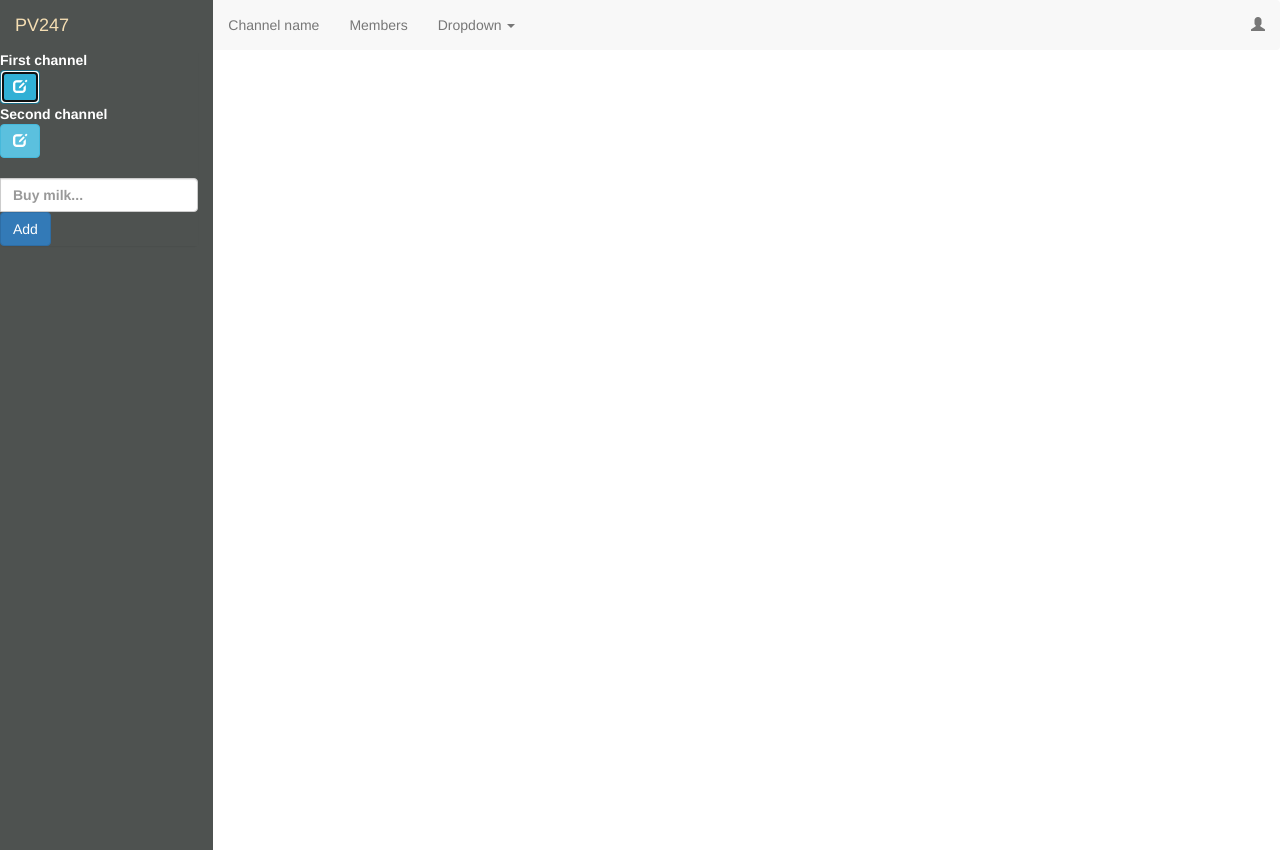
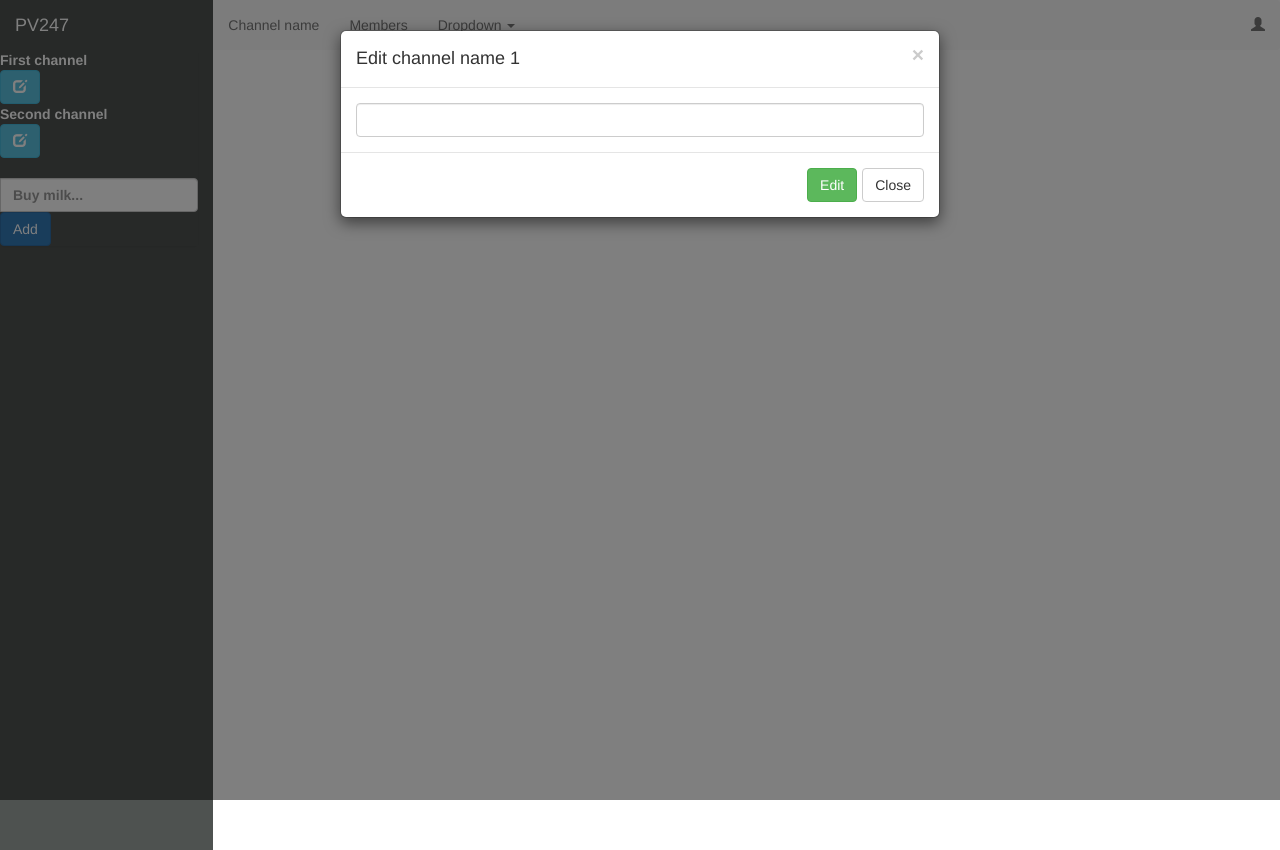
Before and after one commit to adamkral12/PV247, a React app: page / in a window 1280 px wide. Both pictures are taken after a click on the button 20 px from the left and 87 px from the top of the page. Built offline with nearby package versions, Linux system fonts and the light colour scheme.

Commit message:
send id when showing edit channel modal

```diff
--- a/src/App.tsx
+++ b/src/App.tsx
@@ -11,7 +11,9 @@ import {IChannel} from './Channels/models/IChannel';
 import * as Immutable from 'immutable';
 
 const initialState = {
-  channelList: { channels: Immutable.List<IChannel>(CHANNELS_DATA)}
+  channelList: {
+      channels: Immutable.List<IChannel>(CHANNELS_DATA),
+  }
 };
 
 console.log(initialState);
--- a/src/Channels/actions/actionCreators.ts
+++ b/src/Channels/actions/actionCreators.ts
@@ -2,7 +2,7 @@ import {
     CHANNEL_LIST_CHANNEL_UPDATE,
     CHANNEL_LIST_CHANNEL_CREATE,
     CHANNEL_LIST_CHANNEL_REMOVE,
-    CHANNEL_APP_SHOW_EDIT_CHANNEL
+    CHANNEL_APP_SHOW_EDIT_CHANNEL, CHANNEL_APP_HIDE_EDIT_CHANNEL
 } from '../constants/actionTypes';
 import { IChannelCustomData } from '../models/IChannelCustomData';
 import * as uuid from 'uuid';
@@ -31,6 +31,10 @@ export const removeChannel = (id: string): Action => ({
   }
 });
 
+export const hideEditChannel = (): Action => ({
+    type: CHANNEL_APP_HIDE_EDIT_CHANNEL,
+    payload: {}
+});
 
 export const showEditChannel = (id: string): Action => ({
     type: CHANNEL_APP_SHOW_EDIT_CHANNEL,
--- a/src/Channels/components/ChannelApp.tsx
+++ b/src/Channels/components/ChannelApp.tsx
@@ -5,9 +5,12 @@ import {Panel, Col} from 'react-bootstrap';
 import './ChannelWrapper.css';
 import {NewChannel} from './NewChannel';
 import {IChannel} from '../models/IChannel';
+import {EditChannelModalContainer} from "../containers/EditChannelModal";
+import {EditedChannels} from "../models/EditedChannels";
 
 export interface IChannelAppStateProps {
     readonly channels: Immutable.List<IChannel>;
+    readonly editedChannels: EditedChannels;
 }
 
 export interface IChannelAppDispatchProps {
@@ -15,6 +18,8 @@ export interface IChannelAppDispatchProps {
 }
 export class ChannelApp extends React.PureComponent<IChannelAppStateProps & IChannelAppDispatchProps> {
     render() {
+        console.log('edited');
+        console.log(this.props.editedChannels);
         return(
             <Col xs={2} className="channel-wrapper">
                 <Panel className="dark-back">
@@ -23,6 +28,9 @@ export class ChannelApp extends React.PureComponent<IChannelAppStateProps & ICha
                             channels={this.props.channels}
                         />
                         <NewChannel onAddChannel={this.props.onAddChannel}/>
+                        <EditChannelModalContainer
+                            id={this.props.editedChannels.editedChannelId}
+                        />
                     </Panel.Body>
                 </Panel>
             </Col>
--- a/src/Channels/components/EditChannelModal.tsx
+++ b/src/Channels/components/EditChannelModal.tsx
@@ -1,18 +1,23 @@
 import * as React from 'react';
 import {Modal, Button, FormControl} from 'react-bootstrap';
 import {IChannel} from "../models/IChannel";
+import {EditedChannels} from "../models/EditedChannels";
 
 export interface IEditChannelModalOwnProps {
-    id: string;
+    id: string | null;
 }
 
 // if channel is null, we are creating a new one
 export interface IEditChannelModalStateProps {
     readonly channel: IChannel | null;
-    readonly show: boolean;
+    readonly show: EditedChannels;
 }
 
-export class EditChannelModal extends React.PureComponent<IEditChannelModalStateProps & IEditChannelModalOwnProps> {
+export interface IEditChannelModalDispatchProps {
+    readonly hideEditChannel: () => void;
+}
+
+export class EditChannelModal extends React.PureComponent<IEditChannelModalStateProps & IEditChannelModalOwnProps & IEditChannelModalDispatchProps> {
     constructor(props) {
         super(props);
         this.state = {
@@ -36,11 +41,13 @@ export class EditChannelModal extends React.PureComponent<IEditChannelModalState
     };
 
     render() {
+        const { showEditChannelModal, editedChannelId } = this.props.show;
+        console.log(this.props.channel);
         return (
             <div>
-                <Modal show={this.props.show}>
+                <Modal show={showEditChannelModal} onHide={this.props.hideEditChannel}>
                     <Modal.Header closeButton>
-                        <Modal.Title>Edit channel name</Modal.Title>
+                        <Modal.Title>Edit channel name {editedChannelId}</Modal.Title>
                     </Modal.Header>
                     <Modal.Body>
                         <FormControl
@@ -56,7 +63,7 @@ export class EditChannelModal extends React.PureComponent<IEditChannelModalState
                                 // disabled={this.state.isSubmitLoading}
                                 // onClick={this.state.isSubmitLoading ? null : this.onSubmit}
                         >Edit</Button>
-                        {/*<Button onClick={this.props.onClose}>Close</Button>*/}
+                        <Button onClick={this.props.hideEditChannel}>Close</Button>
                     </Modal.Footer>
                 </Modal>
             </div>
--- a/src/Channels/constants/actionTypes.ts
+++ b/src/Channels/constants/actionTypes.ts
@@ -1,4 +1,6 @@
 export const CHANNEL_LIST_CHANNEL_REMOVE = 'CHANNEL_LIST_CHANNEL_REMOVE';
 export const CHANNEL_LIST_CHANNEL_CREATE = 'CHANNEL_LIST_CHANNEL_CREATE';
 export const CHANNEL_LIST_CHANNEL_UPDATE = 'CHANNEL_LIST_CHANNEL_UPDATE';
+
 export const CHANNEL_APP_SHOW_EDIT_CHANNEL = 'CHANNEL_APP_SHOW_EDIT_CHANNEL';
+export const CHANNEL_APP_HIDE_EDIT_CHANNEL = 'CHANNEL_APP_HIDE_EDIT_CHANNEL';
--- a/src/Channels/containers/Channel.tsx
+++ b/src/Channels/containers/Channel.tsx
@@ -11,9 +11,11 @@ const mapStateToProps = (state: IState, ownProps: IChannelOwnProps) => {
     };
 };
 
-const mapDispatchToProps = (dispatch: Dispatch) => {
+const mapDispatchToProps = (dispatch: Dispatch, ownProps: IChannelOwnProps) => {
+    console.log("own props");
+    console.log(ownProps);
     return {
-        showEditChannel: (id: string) => dispatch(showEditChannel(id))
+        showEditChannel: () => dispatch(showEditChannel(ownProps.id))
     };
 };
 
--- a/src/Channels/containers/ChannelApp.tsx
+++ b/src/Channels/containers/ChannelApp.tsx
@@ -7,7 +7,8 @@ import { createChannel } from '../actions/actionCreators';
 const mapStateToProps = (state: IState): IChannelAppStateProps => {
   console.log(state);
   return {
-    channels: state.channelList.channels.toList()
+    channels: state.channelList.channels.toList(),
+    editedChannels: state.channelList.showEditModal,
   };
 };
 
--- a/src/Channels/containers/EditChannelModal.tsx
+++ b/src/Channels/containers/EditChannelModal.tsx
@@ -1,13 +1,29 @@
 import {IState} from "../../common/IState";
-import {EditChannelModal, IEditChannelModalOwnProps, IEditChannelModalStateProps} from "../components/EditChannelModal";
+import {
+    EditChannelModal,
+    IEditChannelModalDispatchProps,
+    IEditChannelModalOwnProps,
+    IEditChannelModalStateProps
+} from "../components/EditChannelModal";
 import {IChannel} from "../models/IChannel";
 import {connect} from "react-redux";
+import {Dispatch} from "redux";
+import {hideEditChannel} from "../actions/actionCreators";
 
 const mapStateToProps = (state: IState, ownProps: IEditChannelModalOwnProps): IEditChannelModalStateProps => {
+    console.log('channels');
+    console.log(state.channelList.channels);
+    console.log(ownProps);
     return {
         channel: state.channelList.channels.find((i: IChannel) => i.id === ownProps.id),
-        show: state.channelList.showEditChannelModal
+        show: state.channelList.showEditModal
     }
 };
 
-export const EditChannelModalContainer = connect<IEditChannelModalStateProps, IEditChannelModalOwnProps>(mapStateToProps)(EditChannelModal);
+const mapDispatchToProps = (dispatch: Dispatch): IEditChannelModalDispatchProps => {
+    return {
+        hideEditChannel: () => dispatch(hideEditChannel())
+    };
+};
+
+export const EditChannelModalContainer = connect<IEditChannelModalStateProps, IEditChannelModalDispatchProps, IEditChannelModalOwnProps>(mapStateToProps, mapDispatchToProps)(EditChannelModal);
--- /dev/null
+++ b/src/Channels/models/EditedChannels.ts
@@ -0,0 +1,4 @@
+export interface EditedChannels {
+    showEditChannelModal: boolean;
+    editedChannelId: string | null;
+}
--- a/src/Channels/models/IChannelList.ts
+++ b/src/Channels/models/IChannelList.ts
@@ -1,7 +1,8 @@
 import * as Immutable from 'immutable';
 import { IChannel } from './IChannel';
+import {EditedChannels} from "./EditedChannels";
 
 export interface IChannelList {
     channels: Immutable.List<IChannel>;
-    showEditChannelModal: boolean
+    showEditModal: EditedChannels;
 }
--- a/src/Channels/reducers/channelApp.ts
+++ b/src/Channels/reducers/channelApp.ts
@@ -1,6 +1,8 @@
 import {IChannelList} from '../models/IChannelList';
 import {channels} from './channels';
+import {editedChannelId} from "./editedChannelId";
 
 export const channelApp = (prevState = {} as IChannelList, action: Action): IChannelList => ({
     channels: channels(prevState.channels, action),
+    showEditModal: editedChannelId(prevState.showEditModal, action),
 });
--- /dev/null
+++ b/src/Channels/reducers/editedChannelId.ts
@@ -0,0 +1,25 @@
+import {EditedChannels} from "../models/EditedChannels";
+import {CHANNEL_APP_HIDE_EDIT_CHANNEL, CHANNEL_APP_SHOW_EDIT_CHANNEL} from "../constants/actionTypes";
+
+const defaultPrevState: EditedChannels = {
+    showEditChannelModal: false,
+    editedChannelId: null
+};
+
+export const editedChannelId = (prevState: EditedChannels = defaultPrevState, action: Action): EditedChannels => {
+    switch (action.type) {
+        case CHANNEL_APP_SHOW_EDIT_CHANNEL:
+            return {
+                editedChannelId: action.payload.id,
+                showEditChannelModal: true,
+            };
+
+        case CHANNEL_APP_HIDE_EDIT_CHANNEL:
+            return {
+                editedChannelId: action.payload.id,
+                showEditChannelModal: false
+            };
+        default:
+            return prevState;
+    }
+};
```
